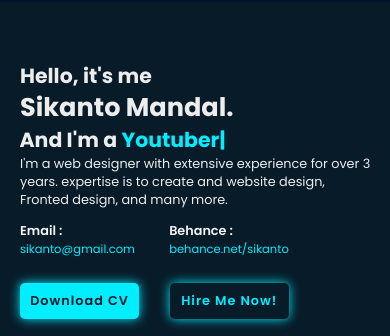
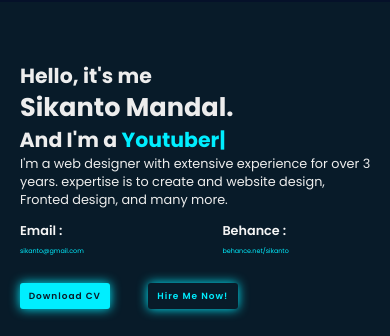
Before and after one commit to Sikanto-Mandal/Portfolio, a plain HTML site: page index.html in a window 390 px wide. Shown: the part 54-390 px from the top of the page. Drawn offline with nearby package versions, Linux system fonts and the light colour scheme.

Commit message:
home size

```diff
--- a/style.css
+++ b/style.css
@@ -1164,6 +1164,23 @@ form textarea {
   .home {
     grid-template-columns: 1fr;
   }
+  .infor-box span {
+    font-size: 0.5rem;
+  }
+
+  .btn-boxs {
+    width: 17rem;
+    height: 2rem;
+  }
+
+  .btn-boxs a.btn {
+    width: 7rem;
+    height: 100%;
+
+    font-size: 0.7rem;
+
+    border-radius: 3px;
+  }
   /* .home-image {
     margin-bottom: 8rem;
   } */
```
